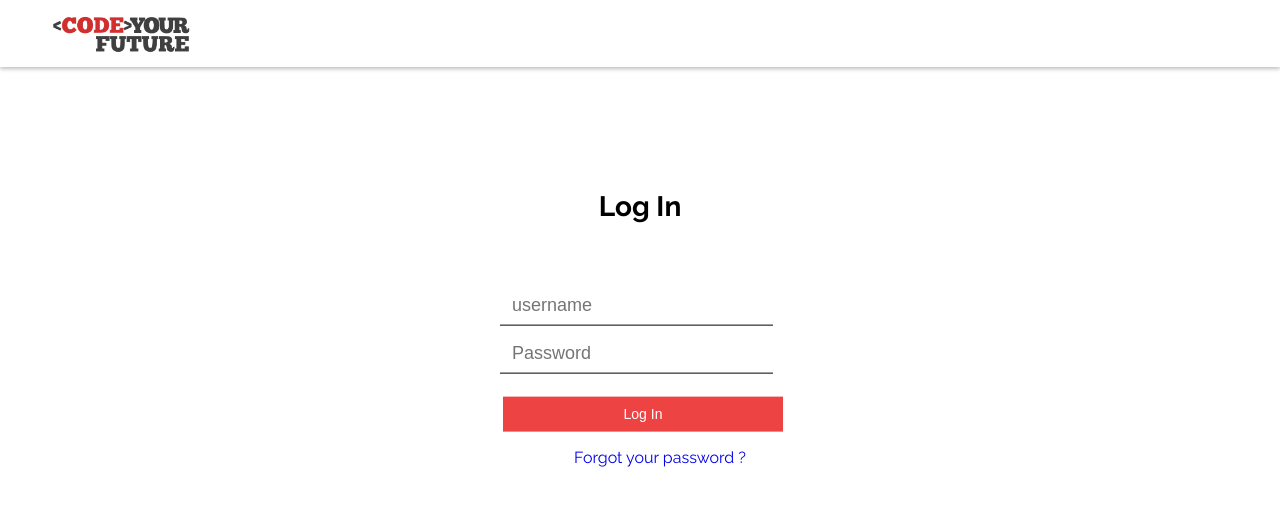
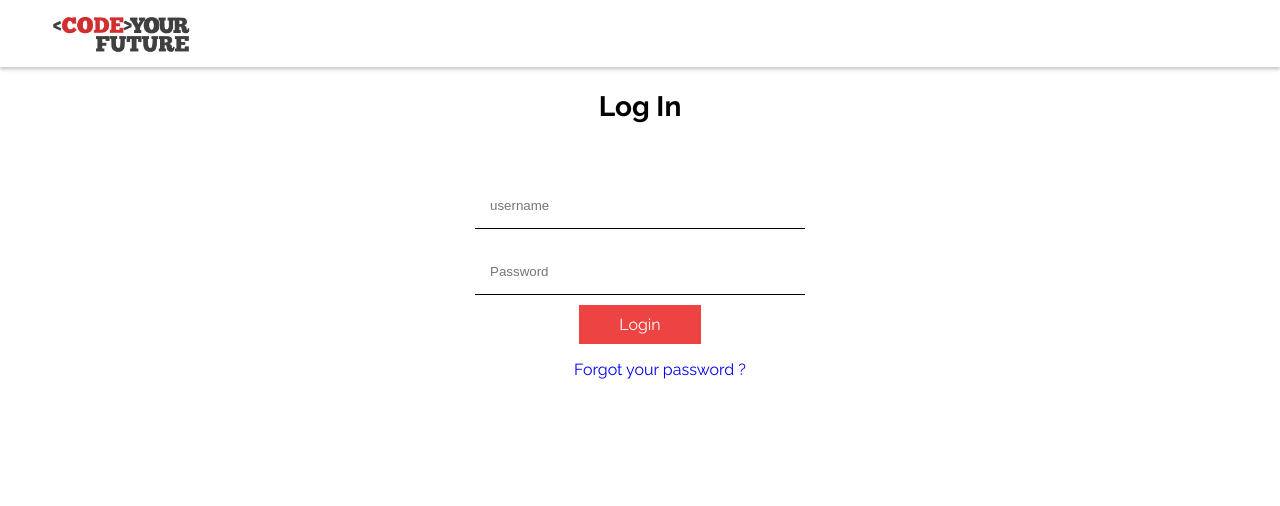
Before and after one commit to osagiestar/cyf-student-tracker, a React (Create React App) app: page /login in a window 1280 px wide. Shown: the top 506 px of the page. Built offline with nearby package versions, Linux system fonts and the light colour scheme.

Commit message:
Modified Front,Login Page& created reset password pageR
1) created a resusable button for both homepage and Login page
2) I removed the footer
3) I created the reset password page

```diff
--- /dev/null
+++ b/src/components/ButtonComponent/buttoncomponent.jsx
@@ -0,0 +1,10 @@
+import React from 'react';
+import './buttoncomponent.scss'
+
+export default function Button({title}) {
+    return (
+      <button className="btn">
+        {title}
+      </button>
+    );
+   }
--- /dev/null
+++ b/src/components/ButtonComponent/buttoncomponent.scss
@@ -0,0 +1,12 @@
+@import '../../assets/sass/main.scss';
+
+.btn {
+    outline: none;
+    border: none;
+    background: $color-primary;
+    color: $color-white;
+    padding: 1rem 4rem;
+    font-size: $font-size-default;
+    font-family: inherit;
+    cursor: pointer;
+}
--- a/src/components/LoginComponent/LoginComponent.jsx
+++ b/src/components/LoginComponent/LoginComponent.jsx
@@ -1,6 +1,7 @@
-import React, { useState } from "react";
+import React, {useState } from "react";
 import "./logincomponent.scss";
-import { useHistory } from "react-router-dom";
+import { useHistory, Link } from "react-router-dom";
+import Button  from "../../components/ButtonComponent/buttoncomponent";
 
 export default function LoginComponent() {
   const [userName, setUserName] = useState("");
@@ -42,21 +43,19 @@ export default function LoginComponent() {
   };
 
   return (
-    <div className="login-page">
-      <form className="login-box" onSubmit={handleSubmit}>
+    <div className="login-box">
+      <form className="login-form" onSubmit={handleSubmit}>
         <div>
           <h1>Log In</h1>
         </div>
-        <div className="text-box">
+
           <input
-            name="userName"
+            name="Username"
             type="text"
             value={userName}
             placeholder="username"
             onChange={(e) => setUserName(e.target.value)}
           />
-        </div>
-        <div className="text-box">
           <input
             name="password"
             type="password"
@@ -64,13 +63,13 @@ export default function LoginComponent() {
             placeholder="Password"
             onChange={(e) => setPassword(e.target.value)}
           />
-        </div>
-        <div className="buttons">
-          <input type="submit" className="login-box-btn" value="Log In" />
-        </div>
+        <Link onClick={handleSubmit}>
+        <Button title= {"Login"} />
+        </Link>
+
         <ul>
           <li>
-            <a href="#">Forgot your password ?</a>
+            <a href="/reset">Forgot your password ?</a>
           </li>
         </ul>
       </form>
--- a/src/components/LoginComponent/logincomponent.scss
+++ b/src/components/LoginComponent/logincomponent.scss
@@ -1,50 +1,27 @@
 @import "../../assets/sass/main.scss";
 
 .login-box {
-  width: 280px;
-  position: absolute;
-  top: 40%;
-  left: 50%;
-  transform: translate(-50%, -50%);
+  width: 30rem;
   color: $color-black;
 
-  &-btn {
-    width: 100%;
-    height: 3.5rem;
-    background: $color-primary;
-    border: 1px $color-primary;
-    color: $color-white;
-    padding: 2px;
-    font-size: $font-size-smaller;
-    cursor: pointer;
-    margin: 15px 5px 0 3px;
-  }
 
-  & h1 {
+ h1 {
     font-size: $font-size-x-larger;
-    margin-bottom: 50px;
-    padding: 13px 0;
+    margin-bottom: 5rem;
   }
 }
 
-.text-box {
-  width: 97.5%;
-  overflow: hidden;
-  font-size: 20px;
-  padding: 8px 0;
-  margin: 8px 0;
-  border-bottom: 1px solid $color-black;
-
-  & input {
+.login-form {
+  @include centerColumnVH;
+  input {
     border: none;
     outline: none;
-    background: none;
     color: $color-gray-darker;
-    font-size: 18px;
     width: 100%;
-    float: left;
-    margin: 0 10px;
-  }
+    margin: 1rem 0;
+    padding: 1.5rem;
+    border-bottom: 1px solid black;
+}
 }
 li,
 a {
--- /dev/null
+++ b/src/components/ResetPassword/resetpassword.scss
@@ -0,0 +1,32 @@
+@import "../../assets/sass/main.scss";
+
+
+.password-reset{
+    display: flex;
+    justify-content: flex-start;
+    font-weight: 500;
+    width: max-content;
+    margin: 3rem 0;
+    text-decoration: none;
+    color: $color-gray-darker;
+    &__btn {
+            outline: none;
+            border: none;
+            background: $color-primary;
+            color: $color-white;
+            padding: 1rem 4rem;
+            font-size: $font-size-default;
+            font-family: inherit;
+            cursor: pointer;
+    }
+    &:hover{
+    color: $color-primary;
+    }
+
+}
+
+input{
+    width: 20%;
+    display: row;
+    padding: 0.9rem;
+}
--- a/src/pages/Front/Front.jsx
+++ b/src/pages/Front/Front.jsx
@@ -1,22 +1,18 @@
 import React from "react";
+import { Link } from "react-router-dom";
 import "./front.scss";
-import background from "../../assets/images/background.jpg";
+import Button from "../../components/ButtonComponent/buttoncomponent";
 
 export default function Front(props) {
-  const handleSubmit = () => {
-    props.history.push("/login");
-  };
   return (
     <div className="front-page">
-      <img
-        className="front-page__logo"
-        src={background}
-        alt="backgroundImage"
-      />
-      <h1 className="front-page-title">CodeYourFuture Homework Tracking App</h1>
-      <button className="front-page-button" onClick={handleSubmit}>
-        Login as a Teacher
-      </button>
+      <h1 className="front-page-title">
+        CodeYourFuture Homework
+        <br /> Tracking App
+      </h1>
+      <Link to="/login">
+        <Button title={"Login as a Teacher"} />
+      </Link>
     </div>
   );
 }
--- a/src/pages/Front/front.scss
+++ b/src/pages/Front/front.scss
@@ -1,36 +1,25 @@
 @import "../../assets/sass/main.scss";
 
   .front-page {
-  background-color: white;
+    background-image:linear-gradient(to right, rgba(0, 0, 0, 0.5), rgba(0, 0, 0, 0.5)),url("../../assets/images/background.jpg");
+    background-size: cover;
+    background-repeat: no-repeat;
+    background-position: top center;
+    height: 90vh;
+    display: flex;
+    flex-direction: column;
+   justify-content: center;
+   align-items: center;
 
     &__logo {
-    display: flex;
-    justify-content: center;
-    align-items: center;
     width: 100%;
-    height: 68rem;
-    position: relative;
-    overflow: hidden;
+
     }
-  &-button {
-    background-color: $color-primary;
-    color: $color-white;
-    width: 15rem;
-    height: 5rem;
-    margin: 0;
-    border: 1px solid $color-primary;
-    position: absolute;
-    top: 65%;
-    transform: translateY(-50%);
-    transform: translateX(-50%);
-    cursor: pointer;
-  }
+
     &-title {
       font-size: $font-size-header-1;
       color: $color-white;
-    position: absolute;
-    top: 20%;
-    left: 50%;
-    transform: translate(-50%, -50%);
+      margin-bottom: 5rem;
+      text-align: center;
     }
   }
--- a/src/pages/Login/Login.jsx
+++ b/src/pages/Login/Login.jsx
@@ -1,10 +1,11 @@
 import React from "react";
+import './login.scss';
 import LoginComponent from "../../components/LoginComponent/LoginComponent";
 
 export default function Login() {
   return (
     <div>
-      <div className="login">
+      <div className="login-page">
         <LoginComponent />
       </div>
     </div>
--- a/src/pages/Login/login.scss
+++ b/src/pages/Login/login.scss
@@ -0,0 +1,5 @@
+@import '../../assets/sass/main.scss';
+
+.login-page{
+@include centerVH;
+}
```
Also changed, not shown: src/components/ResetPassword/resetpassword.jsx (added, +62 -0 lines). Lines whose indentation alone changed are shown as unchanged.
